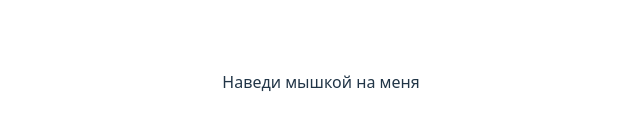
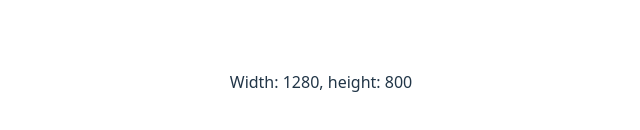
Before and after one commit to YuliaGurkina/react-studing, a React (Vite) app: page / in a window 1280 px wide. Shown: the part 318-448 px from the top of the page, without its empty margins (319-959 px from the left). Built offline with nearby package versions, Linux system fonts and the light colour scheme.

Commit message:
хук useViewportSize()

```diff
--- a/src/Demo.tsx
+++ b/src/Demo.tsx
@@ -1,14 +1,14 @@
-import { useHover } from './useHover';
+import useViewportSize from "./useViewportSize";
 import "./App.css";
 
 function Demo() {
-const { hovered, ref } = useHover<HTMLDivElement>();
+  const { height, width } = useViewportSize();
 
   return (
-    <div ref={ref}>
-      {hovered ? 'На меня навели мышку' : 'Наведи мышкой на меня'}
-    </div>
+    <>
+      Width: {width}, height: {height}
+    </>
   );
-}
 
-export default Demo;
+
+}export default Demo;
--- /dev/null
+++ b/src/useViewportSize.tsx
@@ -0,0 +1,21 @@
+import { useState } from "react";
+import { useWindowEvent } from "./useWindowEvent";
+
+const useViewportSize = (): { width: number; height: number } => {
+  const [width, setWidth] = useState(window.innerWidth);
+  const [height, setHeight] = useState(window.innerHeight);
+
+  const updateSize = (): void => {
+    setWidth(window.innerWidth);
+    setHeight(window.innerHeight);
+  };
+
+  useWindowEvent('resize', updateSize, {});
+
+  return {
+    height,
+    width
+  };
+}
+
+export default useViewportSize;
--- /dev/null
+++ b/src/useWindowEvent.tsx
@@ -0,0 +1,10 @@
+import { useEffect } from 'react';
+
+export function useWindowEvent(type, listener, options) {
+  useEffect(() => {
+    if (typeof window !== 'undefined') {
+      window.addEventListener(type, listener, options);
+      return () => window.removeEventListener(type, listener, options);
+    }
+  }, [type, listener]);
+}
```
